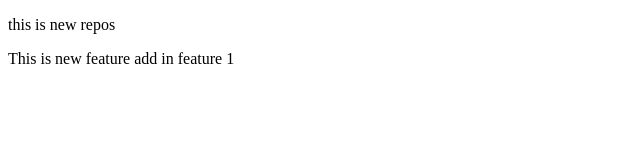
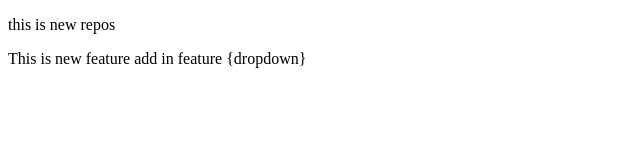
Before and after one commit to Ayushk2006/LocalRepo, a plain HTML site: page index.html in a window 1280 px wide. Shown: the full height of the page, 0-640 px from the left. Drawn offline with Linux system fonts and the light colour scheme.

Commit message:
adding droupdown

```diff
--- a/index.html
+++ b/index.html
@@ -7,7 +7,7 @@
 </head>
 <body>
     <p>this is new repos</p>
-    <p>This is new feature add in feature 1</p>
+    <p>This is new feature add in feature {dropdown}</p>
 
 </body>
 </html>
```
